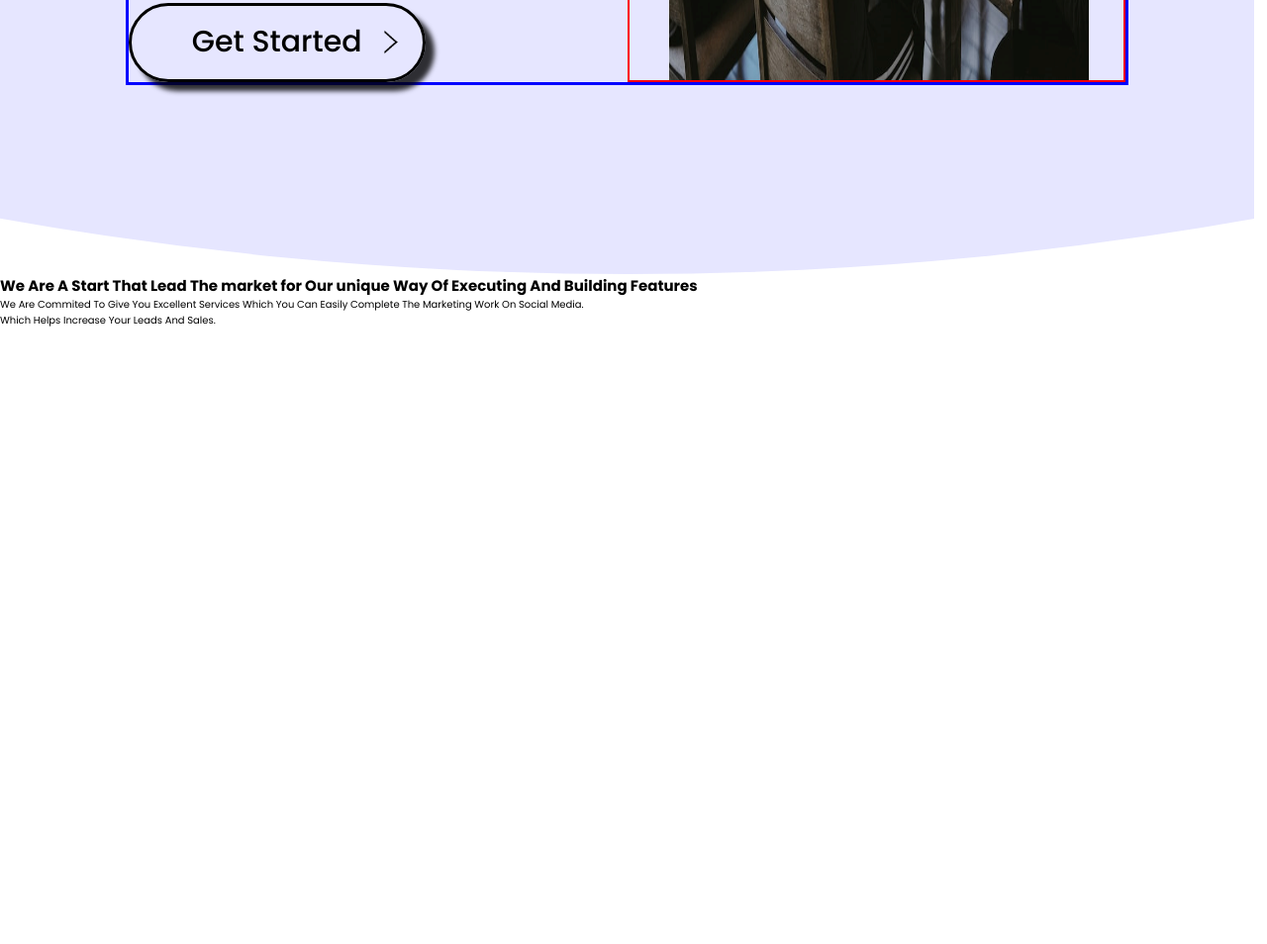
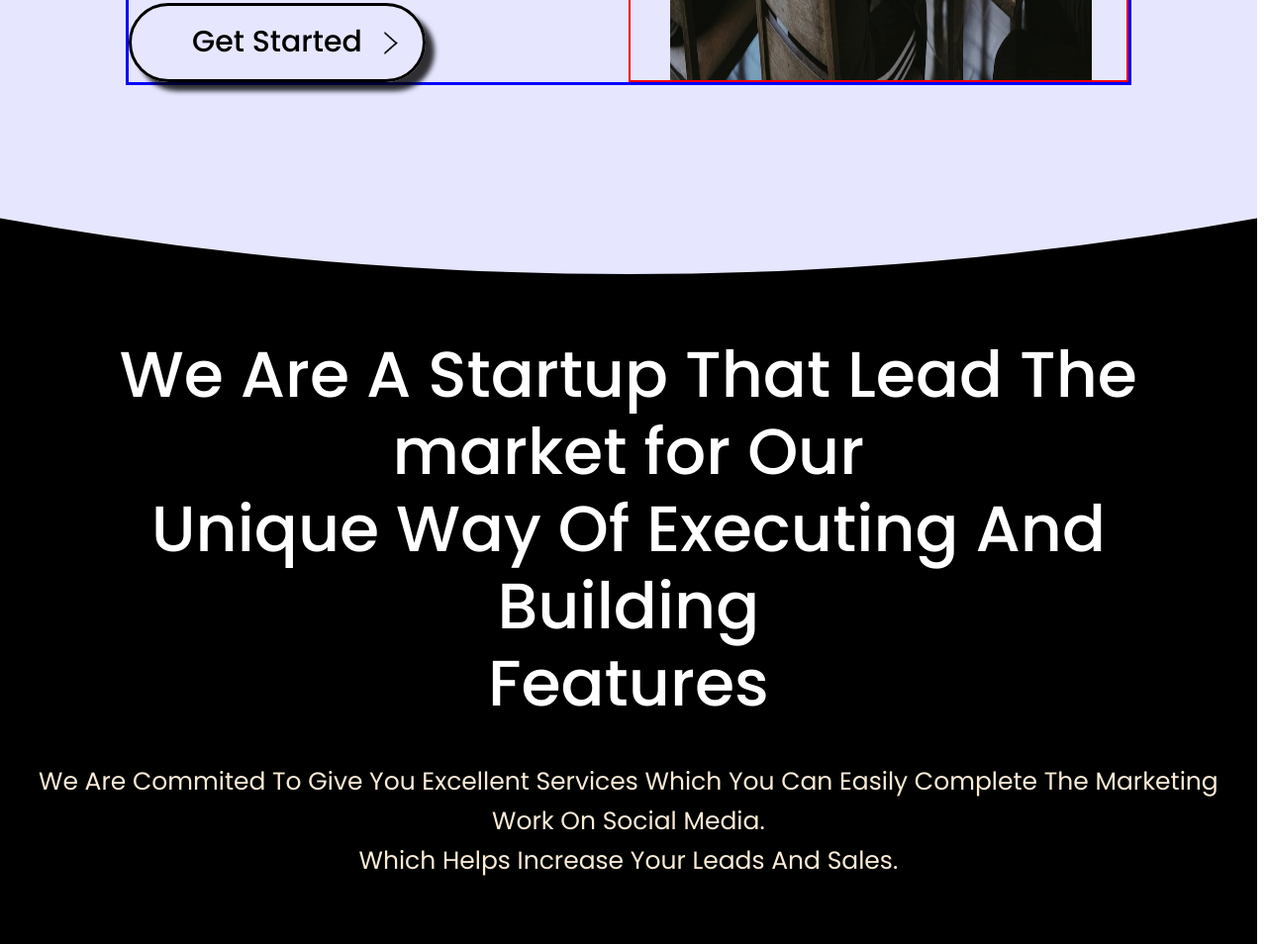
Before and after one commit to Destycoco/ossoft-website, a plain HTML site: page index.html in a window 1280 px wide. Shown: the part 1123-2077 px from the top of the page at 99% size. Before the commit the page ends 1455 px from the top, so only its background shows below. Drawn offline with Linux system fonts and the light colour scheme.

Commit message:
completed the section labelled as startup section.

```diff
--- a/index.html
+++ b/index.html
@@ -55,12 +55,9 @@
 		</div>
 	</header>
 	<div class="startup-section">
-		<div class="startup">
-			<h2>We Are A Start That Lead The market for Our unique Way Of Executing And Building Features</h2>
+			<h2>We Are A Startup That Lead The market for Our<br> Unique Way Of Executing And Building<br> Features</h2>
 			<p>We Are Commited To Give You Excellent Services Which You Can Easily Complete The Marketing Work On Social Media.</p>
 			<p>Which Helps Increase Your Leads And Sales.</p>
-		</div>
-
 	</div>
 
 
--- a/styles.css
+++ b/styles.css
@@ -9,13 +9,15 @@
 }
 body{
 	font-family: 'Poppins', sans-serif;
+	width: 99.2vw;
 }
 .header{
-	/* background-color: var(--pale-blue); */
+	background-color: black;
 	min-height: 1400px;
-	width: 99vw;
+	/* width: 99.9vw; */
 	position: relative;
 	overflow: hidden;
+	z-index: -6;
 }
 .header::after{
 	content: '';
@@ -191,3 +193,22 @@ body{
 	z-index: 5;
 }
 /* ----------------------------------------------------- */
+.startup-section{
+	background-color: #000;
+	color: #fff;
+	text-align: center;
+	line-height: 1.2;
+	padding: 5% 2%;
+}
+.startup-section h2{
+	font-size: 6.5rem;
+	font-weight: 500;
+	margin-bottom: 4rem;
+
+}
+.startup-section p{
+	font-size: 2.5rem;
+	color:antiquewhite;
+	line-height: 1.6;
+
+}
```
